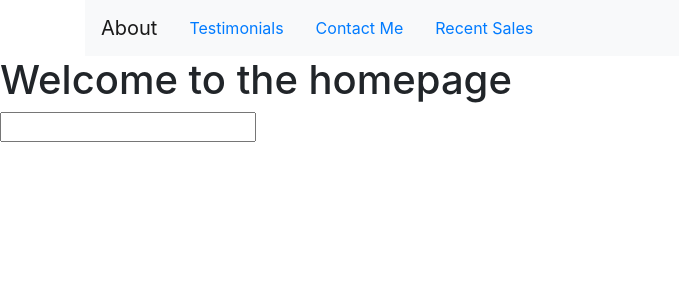
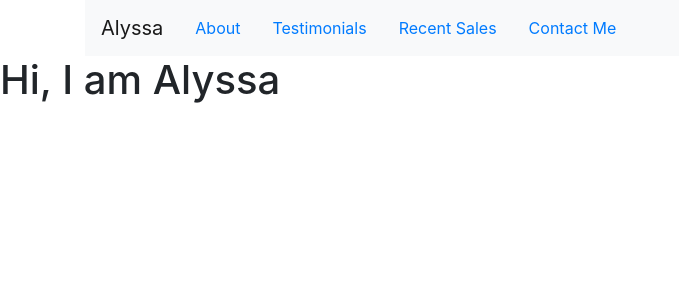
Before and after one commit to KelsiAnderson/homes-with-alissa, a Next.js app: page / in a window 1280 px wide. Shown: the top 300 px of the page, without its empty margins (0-679 px from the left). Built offline with nearby package versions, Linux system fonts and the light colour scheme.

Commit message:
Refactored components to be more reusable

```diff
--- /dev/null
+++ b/components/layout.js
@@ -0,0 +1,12 @@
+import { NavItem } from 'react-bootstrap'
+import Nav from './navbar'
+
+export default function Layout({ children }) {
+    //use this for components that show up on every page
+  return (
+    <>
+      <Nav />
+      <main>{children}</main>
+    </>
+  )
+}
--- a/components/navbar.js
+++ b/components/navbar.js
@@ -3,22 +3,15 @@ import Nav from "react-bootstrap/Nav";
 import 'bootstrap/dist/css/bootstrap.min.css';
 import {Form, FormControl, FormGroup, ControlLabel, HelpBlock, Checkbox, Radio, Button, Container} from 'react-bootstrap';
 
-const links = [
-    {href: '/', label: 'homepage'},
-    {href: '/testimonials', label: 'Client Testimonials'},
-    {href: '/contact', label: 'Contact Alissa'},
-    {href: '/recentSales', label: 'Recent Sales'}
-];
-
-export default function Navagate ({children}) {
+export default function Navs ({children}) {
     return (
-
   <Container>
   <Navbar expand="lg" variant="light" bg="light">
-    <Navbar.Brand href="/">About</Navbar.Brand>
+    <Navbar.Brand href="/">Alyssa</Navbar.Brand>
+    <Nav.Link href="/about">About</Nav.Link>
     <Nav.Link href="/testimonials">Testimonials</Nav.Link>
+    <Nav.Link href="/recentSales">Recent Sales</Nav.Link>
     <Nav.Link href="/contact">Contact Me</Nav.Link>
-    <Nav.Link href="/recentSales">Recent Sales</Nav.Link>
   </Navbar>
 </Container>
     )
--- a/package.json
+++ b/package.json
@@ -2,7 +2,7 @@
   "name": "homes-with-alissa",
   "version": "1.0.0",
   "description": "Alissa's react website",
-  "main": "index.js",
+
   "scripts": {
     "dev": "next dev",
     "build": "next build",
--- /dev/null
+++ b/pages/_app.js
@@ -0,0 +1,6 @@
+export default function MyApp({ Component, pageProps }) {
+    // Use the layout defined at the page level, if available
+    const getLayout = Component.getLayout || ((page) => page)
+
+    return getLayout(<Component {...pageProps} />)
+  }
--- a/pages/index.js
+++ b/pages/index.js
@@ -1,17 +1,17 @@
 import 'bootstrap/dist/css/bootstrap.min.css';
-import Nav from '../components/navbar.js';
+import Layout from '../components/layout'
 // import { request } from "../datocms";
-import SearchBar from "./searchBar"
 
-export default function Home({ data }) {
-    return (
-        <div>
-            <Nav></Nav>
-            <h1>Welcome to the homepage</h1>
-          <div>
-            <SearchBar />
-          </div>
-        </div>
+export default function Home() {
+  return (
+    <h1>Hi, I am Alyssa</h1>
+  );
+}
 
-    )
+Home.getLayout = function getlayout(page) {
+  return (
+    <Layout >
+      {page}
+    </Layout>
+  );
 }
```
Also changed, not shown: components/contactForm.js (+0 -64 lines), pages/about.js (+15 -6 lines), pages/contact.js (+12 -6 lines), pages/recentSales.js (+13 -5 lines), pages/testimonials.js (+12 -5 lines).
